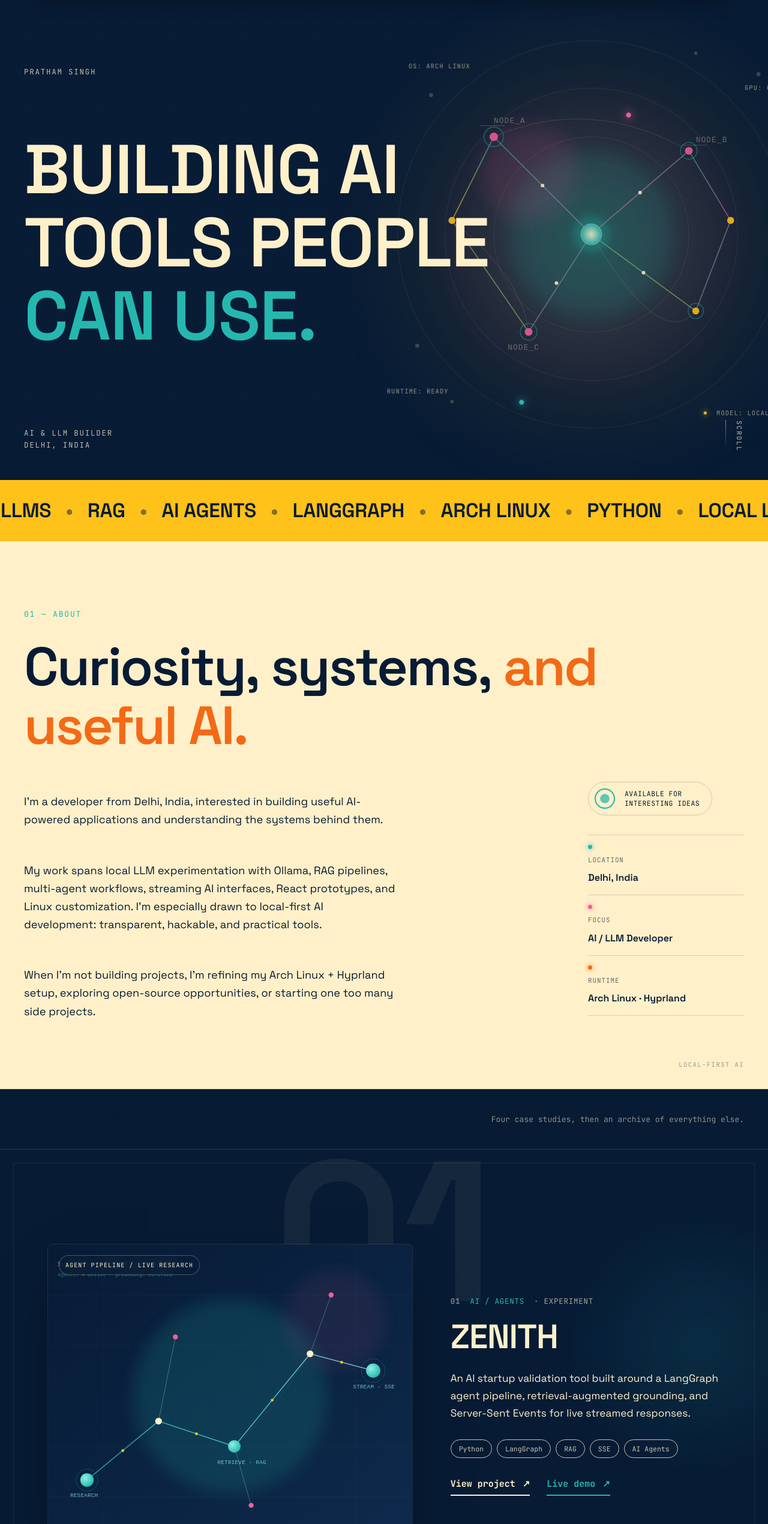
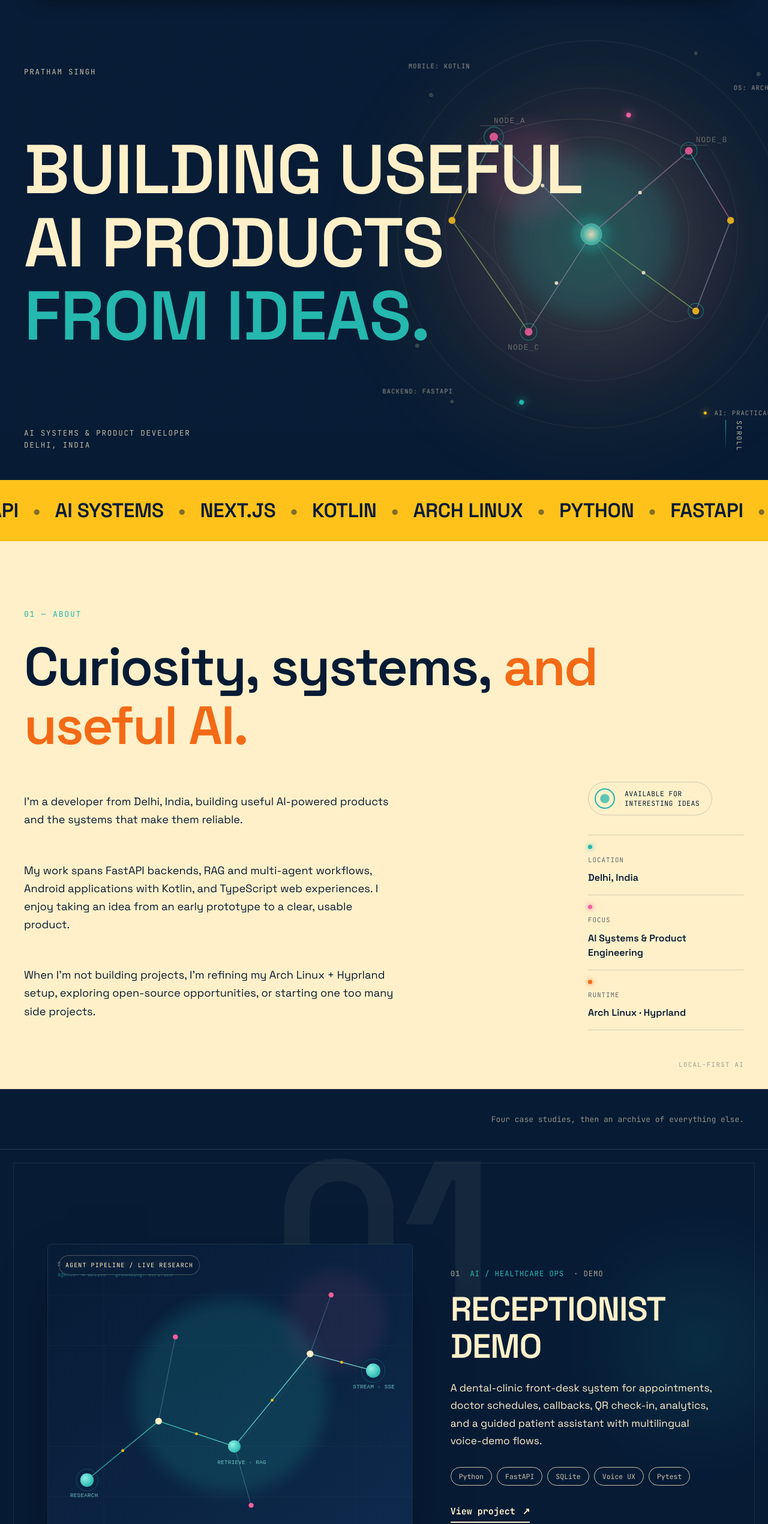
Before and after one commit to praathaaammmmm/portfolio, a plain HTML site: page index.html in a window 1280 px wide. Shown: the part 80-2620 px from the top of the page at 60% size. Drawn offline with Linux system fonts and the light colour scheme.

Commit message:
Refresh portfolio with current projects and stack

```diff
--- a/index.html
+++ b/index.html
@@ -3,8 +3,8 @@
 <head>
 <meta charset="UTF-8">
 <meta name="viewport" content="width=device-width, initial-scale=1, viewport-fit=cover">
-<title>Pratham Singh — AI/LLM Developer</title>
-<meta name="description" content="Pratham Singh — AI/LLM Developer, Python builder, and Linux enthusiast from Delhi, India. Building AI tools people can use.">
+<title>Pratham Singh — AI Systems & Product Developer</title>
+<meta name="description" content="Pratham Singh — developer building AI-powered products, FastAPI backends, Android applications, and polished web experiences from Delhi, India.">
 <link rel="icon" type="image/svg+xml" href="favicon.svg?v=2">
 <link rel="preconnect" href="https://fonts.googleapis.com">
 <link rel="preconnect" href="https://fonts.gstatic.com" crossorigin>
@@ -48,7 +48,7 @@
   <!-- ============ HERO : full-viewport scene ============ -->
   <section class="scene scene-navy hero" id="top">
     <p class="hero-corner hero-corner-tl">Pratham Singh</p>
-    <p class="hero-corner hero-corner-bl">AI &amp; LLM Builder<br>Delhi, India</p>
+    <p class="hero-corner hero-corner-bl">AI Systems &amp; Product Developer<br>Delhi, India</p>
 
     <div class="hero-visual" id="heroVisual" aria-hidden="true">
       <div class="hero-visual-glow-outer"></div>
@@ -58,22 +58,22 @@
       <div class="orbit-path orbit-path-b"><span class="orbit-dot orbit-dot-pink"></span></div>
       <div class="orbit-path orbit-path-c"><span class="orbit-dot orbit-dot-gold"></span></div>
       <div class="orbit-ring">
-        <span class="orbit-label" style="--a:0deg"><span>model: local</span></span>
-        <span class="orbit-label" style="--a:90deg"><span>runtime: ready</span></span>
-        <span class="orbit-label" style="--a:180deg"><span>os: arch linux</span></span>
-        <span class="orbit-label" style="--a:270deg"><span>gpu: cuda</span></span>
+        <span class="orbit-label" style="--a:0deg"><span>ai: practical</span></span>
+        <span class="orbit-label" style="--a:90deg"><span>backend: fastapi</span></span>
+        <span class="orbit-label" style="--a:180deg"><span>mobile: kotlin</span></span>
+        <span class="orbit-label" style="--a:270deg"><span>os: arch linux</span></span>
       </div>
     </div>
 
     <h1 class="hero-headline">
       <span class="hl-line">
-        <span class="hl-word" style="--i:0">Building</span> <span class="hl-word" style="--i:1">AI</span>
+        <span class="hl-word" style="--i:0">Building</span> <span class="hl-word" style="--i:1">Useful</span>
       </span>
       <span class="hl-line">
-        <span class="hl-word" style="--i:2">Tools</span> <span class="hl-word" style="--i:3">People</span>
+        <span class="hl-word" style="--i:2">AI</span> <span class="hl-word" style="--i:3">Products</span>
       </span>
       <span class="hl-line hl-line-accent">
-        <span class="hl-word" style="--i:4">Can</span> <span class="hl-word" style="--i:5">Use.</span>
+        <span class="hl-word" style="--i:4">From</span> <span class="hl-word" style="--i:5">Ideas.</span>
       </span>
     </h1>
 
@@ -87,8 +87,8 @@
   <div class="band band-gold" id="band-1" aria-hidden="true">
     <div class="marquee">
       <div class="marquee-track">
-        <span>Python</span><span class="dot">•</span><span>Local LLMs</span><span class="dot">•</span><span>RAG</span><span class="dot">•</span><span>AI Agents</span><span class="dot">•</span><span>LangGraph</span><span class="dot">•</span><span>Arch Linux</span><span class="dot">•</span>
-        <span>Python</span><span class="dot">•</span><span>Local LLMs</span><span class="dot">•</span><span>RAG</span><span class="dot">•</span><span>AI Agents</span><span class="dot">•</span><span>LangGraph</span><span class="dot">•</span><span>Arch Linux</span><span class="dot">•</span>
+        <span>Python</span><span class="dot">•</span><span>FastAPI</span><span class="dot">•</span><span>AI Systems</span><span class="dot">•</span><span>Next.js</span><span class="dot">•</span><span>Kotlin</span><span class="dot">•</span><span>Arch Linux</span><span class="dot">•</span>
+        <span>Python</span><span class="dot">•</span><span>FastAPI</span><span class="dot">•</span><span>AI Systems</span><span class="dot">•</span><span>Next.js</span><span class="dot">•</span><span>Kotlin</span><span class="dot">•</span><span>Arch Linux</span><span class="dot">•</span>
       </div>
     </div>
   </div>
@@ -107,8 +107,8 @@
 
       <div class="about-body">
         <div class="about-text reveal">
-          <p>I'm a developer from Delhi, India, interested in building useful AI-powered applications and understanding the systems behind them.</p>
-          <p>My work spans local LLM experimentation with Ollama, RAG pipelines, multi-agent workflows, streaming AI interfaces, React prototypes, and Linux customization. I'm especially drawn to local-first AI development: transparent, hackable, and practical tools.</p>
+          <p>I'm a developer from Delhi, India, building useful AI-powered products and the systems that make them reliable.</p>
+          <p>My work spans FastAPI backends, RAG and multi-agent workflows, Android applications with Kotlin, and TypeScript web experiences. I enjoy taking an idea from an early prototype to a clear, usable product.</p>
           <p>When I'm not building projects, I'm refining my Arch Linux + Hyprland setup, exploring open-source opportunities, or starting one too many side projects.</p>
         </div>
         <div class="about-side reveal" style="--delay:120ms">
@@ -118,7 +118,7 @@
           </div>
           <div class="about-meta">
             <div class="meta-item"><span class="meta-dot meta-dot-turquoise"></span><span class="meta-label">Location</span><span class="meta-value">Delhi, India</span></div>
-            <div class="meta-item"><span class="meta-dot meta-dot-pink"></span><span class="meta-label">Focus</span><span class="meta-value">AI / LLM Developer</span></div>
+            <div class="meta-item"><span class="meta-dot meta-dot-pink"></span><span class="meta-label">Focus</span><span class="meta-value">AI Systems &amp; Product Engineering</span></div>
             <div class="meta-item"><span class="meta-dot meta-dot-tangerine"></span><span class="meta-label">Runtime</span><span class="meta-value">Arch Linux · Hyprland</span></div>
           </div>
         </div>
@@ -134,55 +134,52 @@
     </div>
   </div>
 
-  <!-- ============ PROJECT SCENE 01 : Zenith — navy / turquoise — split composition ============ -->
+  <!-- ============ PROJECT SCENE 01 : Receptionist Demo — navy / turquoise — split composition ============ -->
   <section class="scene scene-navy project-scene project-scene--split project-reveal" data-accent="turquoise">
     <span class="ghost-number">01</span>
     <div class="project-scene-inner">
-      <a class="project-visual" href="#" aria-label="View Project: Zenith">
-        <img src="assets/projects/zenith.svg?v=2" alt="Abstract node-graph visual representing Zenith's agent pipeline" loading="lazy">
+      <a class="project-visual" href="https://github.com/praathaaammmmm/receptionist_demo" target="_blank" rel="noopener noreferrer" aria-label="View Receptionist Demo on GitHub">
+        <img src="assets/projects/zenith.svg?v=2" alt="Abstract visual for the Receptionist Demo" loading="lazy">
         <span class="project-visual-hover">
-          <span>Python</span><span>LangGraph</span><span>RAG</span><span>SSE</span>
+          <span>Python</span><span>FastAPI</span><span>Voice UX</span><span>Testing</span>
         </span>
       </a>
       <div class="project-copy">
-        <p class="project-meta"><span class="project-num" data-target="01">00</span><span class="project-category">AI / Agents</span><span class="project-status">Experiment</span></p>
-        <h3 class="project-title stagger" data-stagger><span class="reveal-word" style="--d:0ms"><span>Zenith</span></span></h3>
-        <p class="project-desc">An AI startup validation tool built around a LangGraph agent pipeline, retrieval-augmented grounding, and Server-Sent Events for live streamed responses.</p>
+        <p class="project-meta"><span class="project-num" data-target="01">00</span><span class="project-category">AI / Healthcare Ops</span><span class="project-status">Demo</span></p>
+        <h3 class="project-title stagger" data-stagger><span class="reveal-word" style="--d:0ms"><span>Receptionist</span></span> <span class="reveal-word" style="--d:80ms"><span>Demo</span></span></h3>
+        <p class="project-desc">A dental-clinic front-desk system for appointments, doctor schedules, callbacks, QR check-in, analytics, and a guided patient assistant with multilingual voice-demo flows.</p>
         <ul class="project-tags">
-          <li>Python</li><li>LangGraph</li><li>RAG</li><li>SSE</li><li>AI Agents</li>
+          <li>Python</li><li>FastAPI</li><li>SQLite</li><li>Voice UX</li><li>Pytest</li>
         </ul>
         <div class="project-actions">
-          <a class="project-link" href="#" aria-label="View Project: Zenith">
+          <a class="project-link" href="https://github.com/praathaaammmmm/receptionist_demo" target="_blank" rel="noopener noreferrer" aria-label="View Receptionist Demo on GitHub">
             <span>View project</span><span aria-hidden="true">↗</span>
-          </a>
-          <a class="project-link project-link-demo" href="https://frontend-1dswib70o-praathaaammmmm.vercel.app/" target="_blank" rel="noopener noreferrer" aria-label="Live demo: Zenith">
-            <span>Live demo</span><span aria-hidden="true">↗</span>
           </a>
         </div>
       </div>
     </div>
   </section>
 
-  <!-- ============ PROJECT SCENE 02 : AgriWise — cream / tangerine — stacked composition ============ -->
+  <!-- ============ PROJECT SCENE 02 : Switch On — cream / tangerine — stacked composition ============ -->
   <section class="scene scene-cream project-scene project-scene--stacked project-reveal" data-accent="tangerine">
     <div class="project-scene-inner">
-      <a class="project-visual" href="#" aria-label="Explore Concept: AgriWise KisanAlert">
-        <img src="assets/projects/agriwise.svg?v=2" alt="Abstract field-row visual representing AgriWise KisanAlert crop recommendations" loading="lazy">
+      <a class="project-visual" href="https://github.com/praathaaammmmm/switch_on" target="_blank" rel="noopener noreferrer" aria-label="View Switch On on GitHub">
+        <img src="assets/projects/agriwise.svg?v=2" alt="Abstract visual for the Switch On repair platform" loading="lazy">
         <span class="project-visual-hover">
-          <span>Product Design</span><span>AI Concept</span><span>Hackathon</span>
+          <span>Kotlin</span><span>Android</span><span>Ktor</span>
         </span>
       </a>
       <div class="project-copy">
         <span class="project-num project-num-big" data-target="02">00</span>
         <div class="project-copy-text">
-          <p class="project-meta"><span class="project-category">AI for Impact</span><span class="project-status">Submitted</span></p>
-          <h3 class="project-title stagger" data-stagger><span class="reveal-word" style="--d:0ms"><span>AgriWise</span></span> <span class="reveal-word" style="--d:80ms"><span>KisanAlert</span></span></h3>
-          <p class="project-desc">A crop recommendation concept designed to help small farmers make more informed decisions. Submitted to GDG Noida Sketch n Ship 2026.</p>
+          <p class="project-meta"><span class="project-category">Android / Full Stack</span><span class="project-status">In Development</span></p>
+          <h3 class="project-title stagger" data-stagger><span class="reveal-word" style="--d:0ms"><span>Switch</span></span> <span class="reveal-word" style="--d:80ms"><span>On</span></span></h3>
+          <p class="project-desc">An Android-first doorstep electronics-repair platform for diagnostics, bookings, repair tracking, quote approval, payments, and warranty claims.</p>
           <ul class="project-tags">
-            <li>Product Design</li><li>AI Concept</li><li>Hackathon</li><li>Presentation</li>
+            <li>Kotlin</li><li>Jetpack Compose</li><li>Ktor</li><li>PostgreSQL</li><li>Docker</li>
           </ul>
-          <a class="project-link" href="#" aria-label="Explore Concept: AgriWise KisanAlert">
-            <span>Explore concept</span><span aria-hidden="true">↗</span>
+          <a class="project-link" href="https://github.com/praathaaammmmm/switch_on" target="_blank" rel="noopener noreferrer" aria-label="View Switch On on GitHub">
+            <span>View project</span><span aria-hidden="true">↗</span>
           </a>
         </div>
       </div>
@@ -194,45 +191,45 @@
     <span class="ghost-number-vertical" aria-hidden="true">03</span>
     <div class="project-scene-inner">
       <div class="project-copy">
-        <p class="project-meta"><span class="project-num" data-target="03">00</span><span class="project-category">Product Prototype</span><span class="project-status">Prototype</span></p>
+        <p class="project-meta"><span class="project-num" data-target="03">00</span><span class="project-category">Backend / Security</span><span class="project-status">Prototype</span></p>
         <h3 class="project-title stagger" data-stagger><span class="reveal-word" style="--d:0ms"><span>Dental</span></span> <span class="reveal-word" style="--d:80ms"><span>QR</span></span></h3>
-        <p class="project-desc">A practical exploration of QR-based workflows for dental clinics, designed around faster access to information and a simpler patient experience.</p>
+        <p class="project-desc">A privacy-aware clinic campaign platform for signed QR offers, registrations, role-based staff access, redemptions, delivery workflows, and audit logs.</p>
         <ul class="project-tags">
-          <li>Web App</li><li>QR Workflows</li><li>Product Prototype</li>
+          <li>Python</li><li>FastAPI</li><li>PostgreSQL</li><li>Docker</li><li>n8n</li>
         </ul>
-        <a class="project-link" href="#" aria-label="View Project: Dental QR">
+        <a class="project-link" href="https://github.com/praathaaammmmm/Dental_QR" target="_blank" rel="noopener noreferrer" aria-label="View Dental QR on GitHub">
           <span>View project</span><span aria-hidden="true">↗</span>
         </a>
       </div>
-      <a class="project-visual" href="#" aria-label="View Project: Dental QR">
+      <a class="project-visual" href="https://github.com/praathaaammmmm/Dental_QR" target="_blank" rel="noopener noreferrer" aria-label="View Dental QR on GitHub">
         <img src="assets/projects/dentalqr.svg?v=2" alt="Abstract QR and tooth outline visual representing Dental QR workflows" loading="lazy">
         <span class="project-visual-hover">
-          <span>Web App</span><span>QR Workflows</span><span>Prototype</span>
+          <span>FastAPI</span><span>Secure QR</span><span>Audit Logs</span>
         </span>
       </a>
     </div>
   </section>
 
-  <!-- ============ PROJECT SCENE 04 : Café Demo — cream / tangerine + pink + gold — showcase composition ============ -->
+  <!-- ============ PROJECT SCENE 04 : Zenith — cream / tangerine + pink + gold — showcase composition ============ -->
   <section class="scene scene-cream project-scene project-scene--showcase project-reveal" data-accent="tangerine">
     <span class="ghost-number" aria-hidden="true">04</span>
     <div class="project-scene-inner">
-      <a class="project-visual" href="https://cafe-demo-chi-coral.vercel.app/" target="_blank" rel="noopener noreferrer" aria-label="Live demo: Café Demo">
-        <img src="assets/projects/cafe-demo.svg?v=2" alt="Abstract cup outline visual for the Café Demo" loading="lazy">
+      <a class="project-visual" href="https://github.com/praathaaammmmm/zenith" target="_blank" rel="noopener noreferrer" aria-label="View Zenith on GitHub">
+        <img src="assets/projects/cafe-demo.svg?v=2" alt="Abstract visual for Zenith" loading="lazy">
         <span class="project-visual-hover">
-          <span>React</span><span>JavaScript</span><span>UI/UX</span>
+          <span>Next.js</span><span>FastAPI</span><span>RAG</span><span>AI Agents</span>
         </span>
       </a>
       <div class="project-copy">
         <div class="project-copy-main">
-          <p class="project-meta"><span class="project-num" data-target="04">00</span><span class="project-category">Frontend / Product Demo</span><span class="project-status">Live Demo</span></p>
-          <h3 class="project-title stagger" data-stagger><span class="reveal-word" style="--d:0ms"><span>Café</span></span> <span class="reveal-word" style="--d:80ms"><span>Demo</span></span></h3>
-          <p class="project-desc">A modern café-focused web experience built as a UI and product-development exercise, with attention to visual design, responsive interaction, and product presentation.</p>
+          <p class="project-meta"><span class="project-num" data-target="04">00</span><span class="project-category">AI / Product Strategy</span><span class="project-status">Live Demo</span></p>
+          <h3 class="project-title stagger" data-stagger><span class="reveal-word" style="--d:0ms"><span>Zenith</span></span></h3>
+          <p class="project-desc">An AI-powered startup-intelligence platform that uses multi-agent workflows and retrieval-augmented generation to help founders validate and develop ideas.</p>
           <ul class="project-tags">
-            <li>React</li><li>JavaScript</li><li>UI/UX</li>
+            <li>Next.js</li><li>TypeScript</li><li>FastAPI</li><li>RAG</li><li>AI Agents</li>
           </ul>
         </div>
-        <a class="project-demo-btn" href="https://cafe-demo-chi-coral.vercel.app/" target="_blank" rel="noopener noreferrer" aria-label="Live demo: Café Demo">
+        <a class="project-demo-btn" href="https://frontend-praathaaammmmm.vercel.app" target="_blank" rel="noopener noreferrer" aria-label="Live demo: Zenith">
           <span>Live demo</span><span aria-hidden="true">↗</span>
         </a>
       </div>
@@ -315,18 +312,18 @@
       <p class="scene-label scene-label-dark">03 — Skills</p>
 
       <div class="manifesto">
-        <p class="manifesto-row"><span class="manifesto-tag">AI / LLM</span> Local LLMs, Ollama, Qwen, RAG, LangGraph, AI Agents, LLM APIs, Prompt Engineering, Streaming, SSE</p>
-        <p class="manifesto-row"><span class="manifesto-tag">Code</span> Python, C, JavaScript, React, FastAPI, REST APIs, JSON, Git, GitHub</p>
-        <p class="manifesto-row"><span class="manifesto-tag">Full Stack</span> React, Supabase, Progressive Web Apps, API Integration, UI Prototyping</p>
-        <p class="manifesto-row"><span class="manifesto-tag">Systems</span> Arch Linux, Hyprland, Wayland, CUDA, NVIDIA, Bash, GitHub CLI, Virtual Environments</p>
+        <p class="manifesto-row"><span class="manifesto-tag">AI / LLM</span> Local LLMs, Ollama, RAG, AI Agents, LLM APIs, Prompt Engineering, Streaming</p>
+        <p class="manifesto-row"><span class="manifesto-tag">Backend</span> Python, FastAPI, REST APIs, SQLite, PostgreSQL, Alembic, Docker, Testing</p>
+        <p class="manifesto-row"><span class="manifesto-tag">Web &amp; Mobile</span> TypeScript, Next.js, React, Vite, Kotlin, Jetpack Compose, Ktor, WorkManager</p>
+        <p class="manifesto-row"><span class="manifesto-tag">Systems</span> Arch Linux, Hyprland, Wayland, Bash, Git, GitHub, Virtual Environments</p>
       </div>
 
       <div class="learning">
         <p class="scene-label scene-label-dark">Currently exploring</p>
         <div class="marquee marquee-dark">
           <div class="marquee-track">
-            <span>Advanced Python</span><span class="dot">•</span><span>Data Structures &amp; Algorithms</span><span class="dot">•</span><span>Machine Learning</span><span class="dot">•</span><span>Deep Learning</span><span class="dot">•</span><span>PyTorch</span><span class="dot">•</span><span>Computer Vision</span><span class="dot">•</span><span>System Design</span><span class="dot">•</span><span>Advanced CUDA / GPU Programming</span><span class="dot">•</span><span>Open-source Contribution</span><span class="dot">•</span>
-            <span>Advanced Python</span><span class="dot">•</span><span>Data Structures &amp; Algorithms</span><span class="dot">•</span><span>Machine Learning</span><span class="dot">•</span><span>Deep Learning</span><span class="dot">•</span><span>PyTorch</span><span class="dot">•</span><span>Computer Vision</span><span class="dot">•</span><span>System Design</span><span class="dot">•</span><span>Advanced CUDA / GPU Programming</span><span class="dot">•</span><span>Open-source Contribution</span><span class="dot">•</span>
+            <span>Reliable AI Workflows</span><span class="dot">•</span><span>RAG Systems</span><span class="dot">•</span><span>System Design</span><span class="dot">•</span><span>Android Architecture</span><span class="dot">•</span><span>Product Engineering</span><span class="dot">•</span><span>Open-source Contribution</span><span class="dot">•</span>
+            <span>Reliable AI Workflows</span><span class="dot">•</span><span>RAG Systems</span><span class="dot">•</span><span>System Design</span><span class="dot">•</span><span>Android Architecture</span><span class="dot">•</span><span>Product Engineering</span><span class="dot">•</span><span>Open-source Contribution</span><span class="dot">•</span>
           </div>
         </div>
       </div>
```
